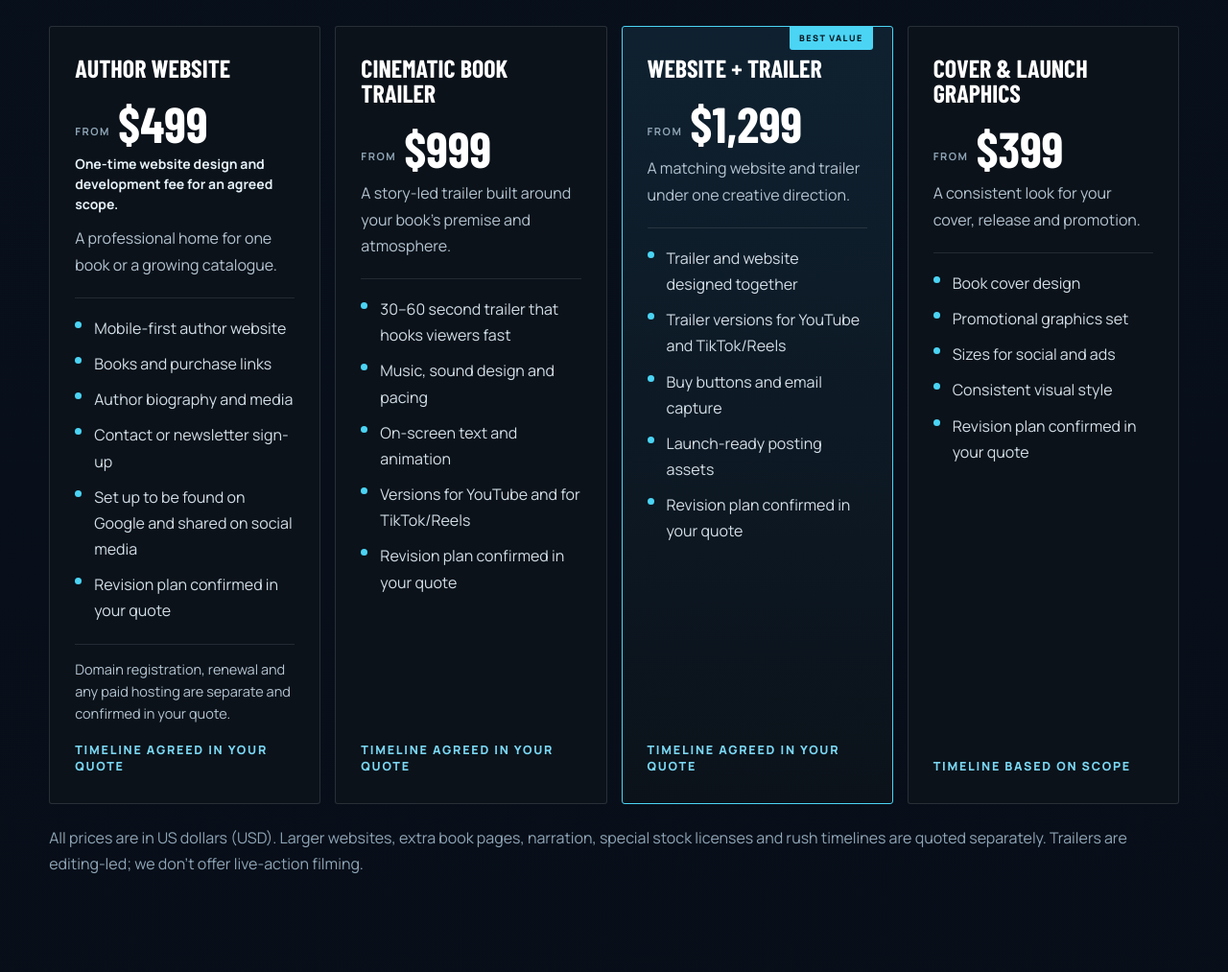
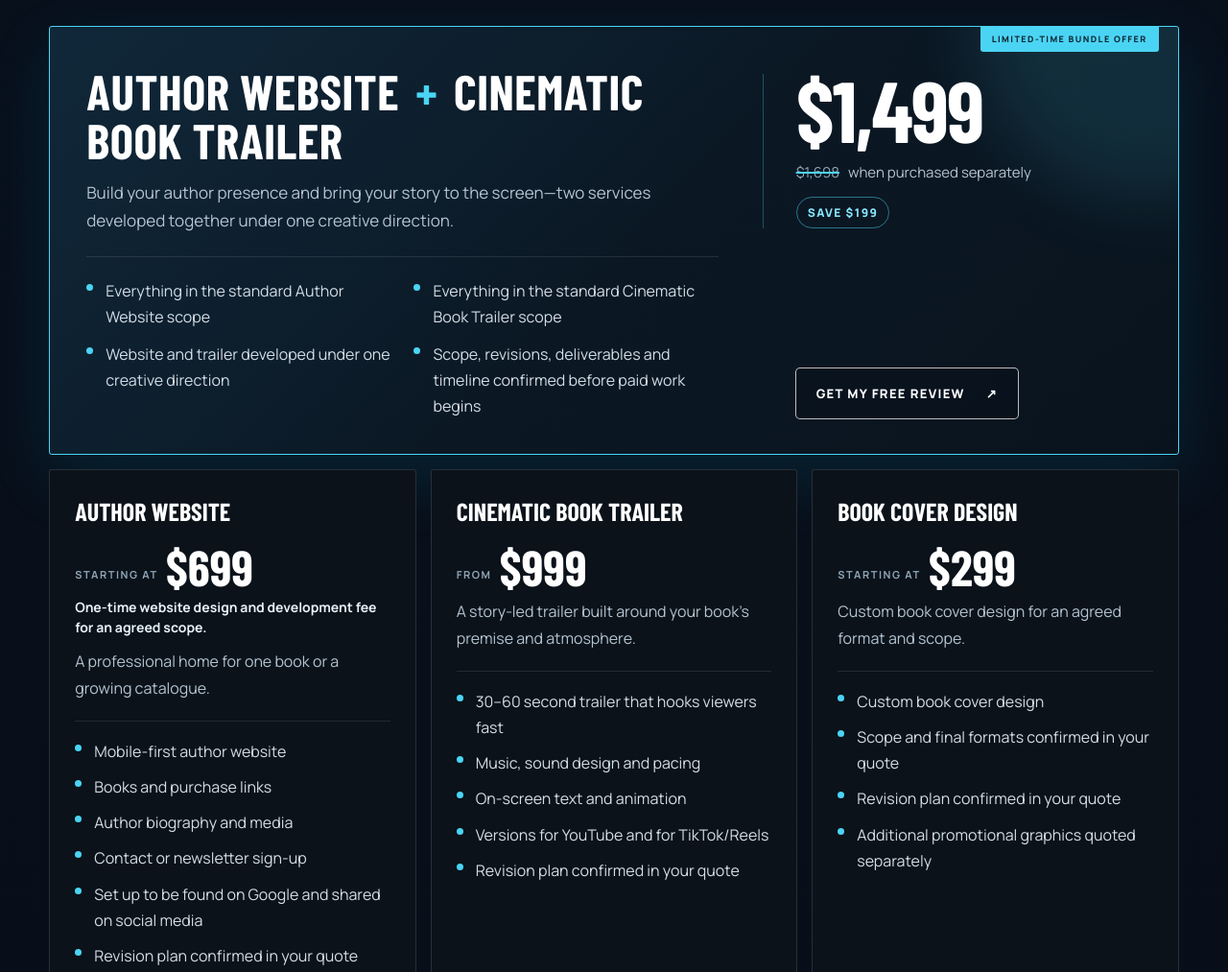
Before and after one commit to WindzJC/MY-WEBSITE, a website built with Vite: page index.html in a window 1280 px wide. Shown: the part 5010-6023 px from the top of the page at 96% size. Built offline with nearby package versions, Linux system fonts and the light colour scheme; a web font is replaced by a local one.

Commit message:
Update Astra pricing and feature limited-time bundle

```diff
--- a/astra-cinema.css
+++ b/astra-cinema.css
@@ -177,10 +177,10 @@
 .ah-quotes figcaption{display:flex;flex-direction:column;gap:5px;border-top:1px solid rgba(255,255,255,.12);padding-top:18px}
 .ah-quotes figcaption strong{font:800 12px "Manrope",sans-serif;letter-spacing:.1em;color:#fff;text-transform:uppercase}
 .ah-quotes figcaption span{font-size:13px;color:#8fa5b6}
-.ah-prices{display:grid;grid-template-columns:repeat(4,minmax(0,1fr));gap:15px}
+.ah-prices{display:grid;grid-template-columns:repeat(3,minmax(0,1fr));gap:15px}
 .ah-prices article{position:relative;display:flex;flex-direction:column;padding:30px 26px;background:#0b121a;border:1px solid rgba(255,255,255,.12);border-radius:3px}
-.ah-prices article.is-featured{border-color:#4bd4f4;background:linear-gradient(180deg,#0f2130,#0b121a)}
-.ah-tag{position:absolute;top:-1px;right:20px;background:#4bd4f4;color:#05131d;padding:6px 10px;border-radius:0 0 3px 3px;font:800 9px "Manrope",sans-serif;letter-spacing:.16em}
+.ah-prices article.is-featured{border-color:#4bd4f4;background:linear-gradient(135deg,#10283a 0%,#0b1824 52%,#09131d 100%);box-shadow:0 24px 70px rgba(10,184,225,.12)}
+.ah-tag{position:absolute;top:-1px;right:20px;background:#4bd4f4;color:#05131d;padding:7px 12px;border-radius:0 0 3px 3px;font:800 9px "Manrope",sans-serif;letter-spacing:.16em}
 .ah-prices h3{font:800 26px/1 "Barlow Condensed","Arial Narrow",Impact,sans-serif;text-transform:uppercase;color:#fff;margin:0}
 .ah-price{font:800 52px/1 "Barlow Condensed","Arial Narrow",Impact,sans-serif;color:#fff;margin:18px 0 8px}
 .ah-price small{font:700 11px "Manrope",sans-serif;letter-spacing:.14em;color:#8fa5b6;margin-right:8px;vertical-align:middle;text-transform:uppercase}
@@ -191,6 +191,19 @@
 .ah-time{font:800 10px "Manrope",sans-serif;letter-spacing:.14em;color:#7ad7f3;text-transform:uppercase}
 .ah-fine{margin-top:22px;font-size:13px;line-height:1.7;color:#8fa5b6}
 .ah-fine a{color:#9be6fa;border-bottom:1px solid rgba(75,212,244,.6)}
+.ah-prices .ah-bundle{grid-column:1/-1;display:grid;grid-template-columns:minmax(0,1.25fr) minmax(240px,.75fr);gap:22px 46px;padding:42px 38px 36px;overflow:hidden}
+.ah-bundle::after{content:"";position:absolute;width:360px;height:360px;right:-150px;top:-180px;border-radius:50%;background:rgba(75,212,244,.12);filter:blur(35px);pointer-events:none}
+.ah-bundle-intro,.ah-bundle-offer,.ah-bundle ul,.ah-bundle-cta{position:relative;z-index:1}
+.ah-prices .ah-bundle h3{max-width:700px;font-size:clamp(34px,4vw,58px);line-height:.98;letter-spacing:.01em}
+.ah-prices .ah-bundle h3 span{display:inline-block;padding:0 .12em;color:#4bd4f4}
+.ah-prices .ah-bundle .ah-desc{max-width:670px;min-height:0;margin-top:16px;font-size:17px!important}
+.ah-bundle-offer{align-self:center;padding-left:34px;border-left:1px solid rgba(75,212,244,.3)}
+.ah-price.ah-bundle-price{margin:0;font-size:clamp(68px,7vw,104px);line-height:.82;color:#fff;letter-spacing:-.02em}
+.ah-compare{margin:18px 0 0;font-size:15px;color:#b4c4d1}
+.ah-compare del{margin-right:6px;color:#91a8b9;text-decoration-color:#4bd4f4;text-decoration-thickness:2px}
+.ah-save{display:inline-flex;margin:12px 0 0;padding:7px 11px;border:1px solid rgba(75,212,244,.5);border-radius:999px;color:#8be8ff;font:800 12px "Manrope",sans-serif;letter-spacing:.12em}
+.ah-prices .ah-bundle ul{grid-column:1/2;grid-template-columns:repeat(2,minmax(0,1fr));margin:0;padding:22px 0 0;gap:12px 24px}
+.ah-bundle-cta{grid-column:2;align-self:end;justify-self:start;margin-left:34px}
 .ah-spotlight{padding:clamp(28px,4vw,54px);background:linear-gradient(120deg,#10202d,#0a1118);border:1px solid rgba(75,212,244,.28);border-radius:3px}
 .ah-spotlight-inner{display:grid;grid-template-columns:1.1fr 1fr;gap:44px;align-items:start}
 .studio-home .ah-spotlight h2,.studio-home .ah-about h2{font:800 clamp(38px,4.4vw,64px)/.98 "Barlow Condensed","Arial Narrow",Impact,sans-serif;color:#f5f8fd;margin:12px 0 16px}
@@ -210,10 +223,16 @@
 .ah-faq details[open] summary::after{content:"–"}
 .ah-faq details p{padding:0 2px 24px;max-width:820px;font-size:15px;line-height:1.75;color:#a9bac8}
 .studio-home #start.ah-form-panel{margin-top:clamp(75px,9vw,130px);background:#0b121a;border:1px solid rgba(255,255,255,.14);border-radius:3px;padding:clamp(24px,4vw,48px);box-shadow:none}
-@media(max-width:1100px){.ah-steps,.ah-prices{grid-template-columns:repeat(2,minmax(0,1fr))}}
+@media(max-width:1100px){.ah-steps,.ah-prices{grid-template-columns:repeat(2,minmax(0,1fr))}.ah-prices>article:last-child{grid-column:1/-1}.ah-prices .ah-bundle{grid-template-columns:1fr 1fr}.ah-prices .ah-bundle ul{grid-column:1/-1}.ah-bundle-cta{grid-column:1/-1;margin-left:0}}
 @media(max-width:720px){
  .studio-home .ah-section{margin-top:64px}
  .ah-steps,.ah-prices,.ah-quotes{grid-template-columns:1fr}
+ .ah-prices>article:last-child{grid-column:auto}
+ .ah-prices .ah-bundle{grid-template-columns:1fr;padding:48px 22px 26px;gap:22px}
+ .ah-bundle-offer{padding:22px 0 0;border-left:0;border-top:1px solid rgba(75,212,244,.3)}
+ .ah-price.ah-bundle-price{font-size:70px}
+ .ah-prices .ah-bundle ul{grid-template-columns:1fr;padding-top:18px}
+ .ah-bundle-cta{width:100%;justify-content:center}
  .ah-spotlight-inner,.ah-about-grid{grid-template-columns:1fr;gap:20px}
  .ah-faq summary{font-size:15px}
  .ah-price{font-size:46px}
--- a/index.html
+++ b/index.html
@@ -73,7 +73,7 @@
         {
           "@type": "Offer",
           "name": "Author Website",
-          "price": "499",
+          "price": "699",
           "priceCurrency": "USD",
           "description": "Starting price: a one-time website design and development fee for an agreed scope. Domain registration, renewal and any paid hosting are separate and confirmed in the quote."
         },
@@ -86,17 +86,17 @@
         },
         {
           "@type": "Offer",
-          "name": "Website and Trailer",
-          "price": "1299",
+          "name": "Limited-Time Author Website and Cinematic Book Trailer Bundle",
+          "price": "1499",
           "priceCurrency": "USD",
-          "description": "Starting price for the typical scope shown; final quote depends on project scope."
+          "description": "Limited-time promotional price for the standard Author Website and Cinematic Book Trailer services developed together. The equivalent standalone total is 1698 USD, a saving of 199 USD."
         },
         {
           "@type": "Offer",
-          "name": "Cover and Launch Graphics",
-          "price": "399",
+          "name": "Book Cover Design",
+          "price": "299",
           "priceCurrency": "USD",
-          "description": "Starting price for the typical scope shown; final quote depends on project scope."
+          "description": "Starting price for custom book cover design. Scope, revisions and final deliverables are confirmed in the quote; additional promotional graphics are quoted separately."
         }
       ]
     },
@@ -335,9 +335,23 @@
           <p>If you choose to move forward, we’ll agree on the scope, price, timeline and revisions before work begins.</p>
         </div></div>
         <div class="ah-prices" aria-label="Astra Productions starting prices">
+          <article class="is-featured ah-bundle">
+            <span class="ah-tag">LIMITED-TIME BUNDLE OFFER</span>
+            <div class="ah-bundle-intro">
+              <h3>Author Website <span aria-hidden="true">+</span> Cinematic Book Trailer</h3>
+              <p class="ah-desc">Build your author presence and bring your story to the screen—two services developed together under one creative direction.</p>
+            </div>
+            <div class="ah-bundle-offer">
+              <p class="ah-price ah-bundle-price">$1,499</p>
+              <p class="ah-compare"><del>$1,698</del> when purchased separately</p>
+              <p class="ah-save">SAVE $199</p>
+            </div>
+            <ul><li>Everything in the standard Author Website scope</li><li>Everything in the standard Cinematic Book Trailer scope</li><li>Website and trailer developed under one creative direction</li><li>Scope, revisions, deliverables and timeline confirmed before paid work begins</li></ul>
+            <a class="astra-cinema-button primary ah-bundle-cta" href="#start" data-analytics-event="pricing-bundle-cta">GET MY FREE REVIEW <span aria-hidden="true">↗</span></a>
+          </article>
           <article>
             <h3>Author Website</h3>
-            <p class="ah-price"><small>From</small>$499</p>
+            <p class="ah-price"><small>Starting at</small>$699</p>
             <p class="ah-price-terms">One-time website design and development fee for an agreed scope.</p>
             <p class="ah-desc">A professional home for one book or a growing catalogue.</p>
             <ul><li>Mobile-first author website</li><li>Books and purchase links</li><li>Author biography and media</li><li>Contact or newsletter sign-up</li><li>Set up to be found on Google and shared on social media</li><li>Revision plan confirmed in your quote</li></ul>
@@ -351,23 +365,15 @@
             <ul><li>30–60 second trailer that hooks viewers fast</li><li>Music, sound design and pacing</li><li>On-screen text and animation</li><li>Versions for YouTube and for TikTok/Reels</li><li>Revision plan confirmed in your quote</li></ul>
             <p class="ah-time">Timeline agreed in your quote</p>
           </article>
-          <article class="is-featured">
-            <span class="ah-tag">BEST VALUE</span>
-            <h3>Website + Trailer</h3>
-            <p class="ah-price"><small>From</small>$1,299</p>
-            <p class="ah-desc">A matching website and trailer under one creative direction.</p>
-            <ul><li>Trailer and website designed together</li><li>Trailer versions for YouTube and TikTok/Reels</li><li>Buy buttons and email capture</li><li>Launch-ready posting assets</li><li>Revision plan confirmed in your quote</li></ul>
+          <article>
+            <h3>Book Cover Design</h3>
+            <p class="ah-price"><small>Starting at</small>$299</p>
+            <p class="ah-desc">Custom book cover design for an agreed format and scope.</p>
+            <ul><li>Custom book cover design</li><li>Scope and final formats confirmed in your quote</li><li>Revision plan confirmed in your quote</li><li>Additional promotional graphics quoted separately</li></ul>
             <p class="ah-time">Timeline agreed in your quote</p>
           </article>
-          <article>
-            <h3>Cover &amp; Launch Graphics</h3>
-            <p class="ah-price"><small>From</small>$399</p>
-            <p class="ah-desc">A consistent look for your cover, release and promotion.</p>
-            <ul><li>Book cover design</li><li>Promotional graphics set</li><li>Sizes for social and ads</li><li>Consistent visual style</li><li>Revision plan confirmed in your quote</li></ul>
-            <p class="ah-time">Timeline based on scope</p>
-          </article>
         </div>
-        <p class="ah-fine">All prices are in US dollars (USD). Larger websites, extra book pages, narration, special stock licenses and rush timelines are quoted separately. Trailers are editing-led; we don’t offer live-action filming.</p>
+        <p class="ah-fine">All prices are in US dollars (USD). Larger projects and additional services require an agreed quote. Scope, revisions, deliverables and timelines are confirmed before paid work begins. Domain registration, renewal and any paid hosting are separate. Trailers are editing-led; we don’t offer live-action filming.</p>
       </section>
 
       <section class="ah-section ah-spotlight" id="spotlight" aria-labelledby="spotlight-title">
```
Also changed, not shown: author-websites.html (+2 -2 lines), tests/pricing.test.mjs (added, +38 -0 lines).
